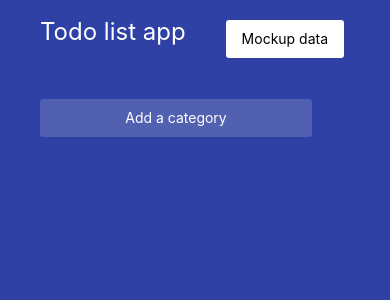
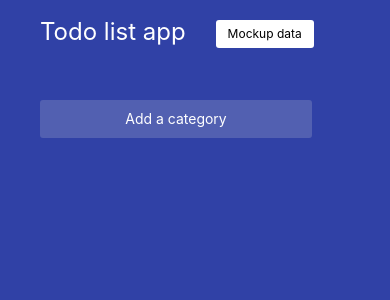
Before and after one commit to maelallano/todo-list, a React (Create React App) app: page / in a window 390 px wide. Shown: the top 300 px of the page. Built offline with nearby package versions, Linux system fonts and the light colour scheme.

Commit message:
minor mobile fixes

```diff
--- a/src/components/ListComponents/UpdateListTitle/UpdateListTitle.module.scss
+++ b/src/components/ListComponents/UpdateListTitle/UpdateListTitle.module.scss
@@ -18,6 +18,7 @@
     font-weight: bold;
     font-size: var.$fontSizeText;
     margin-bottom: 1.2rem;
+    width: -webkit-fill-available;
   }
 
   .cancelBtn {
--- a/src/pages/project/project.module.scss
+++ b/src/pages/project/project.module.scss
@@ -13,6 +13,7 @@
     .header {
       display: flex;
       margin-bottom: 2rem;
+      position: fixed;
 
       .title {
         font-size: 2.4rem;
@@ -21,11 +22,11 @@
       }
       .mockupDataBtn {
         background: white;
-        padding: 1.2rem 1.6rem;
+        padding: 0.8rem 1.2rem;
         border-radius: 0.3rem;
-        font-size: 1.4rem;
+        font-size: 1.2rem;
         cursor: pointer;
-        margin-left: 4rem;
+        margin-left: 3rem;
         height: fit-content;
       }
     }
@@ -34,5 +35,9 @@
     .todoList {
       display: flex;
     }
+
+    .main {
+      margin-top: 8rem;
+    }
   }
 }
```
